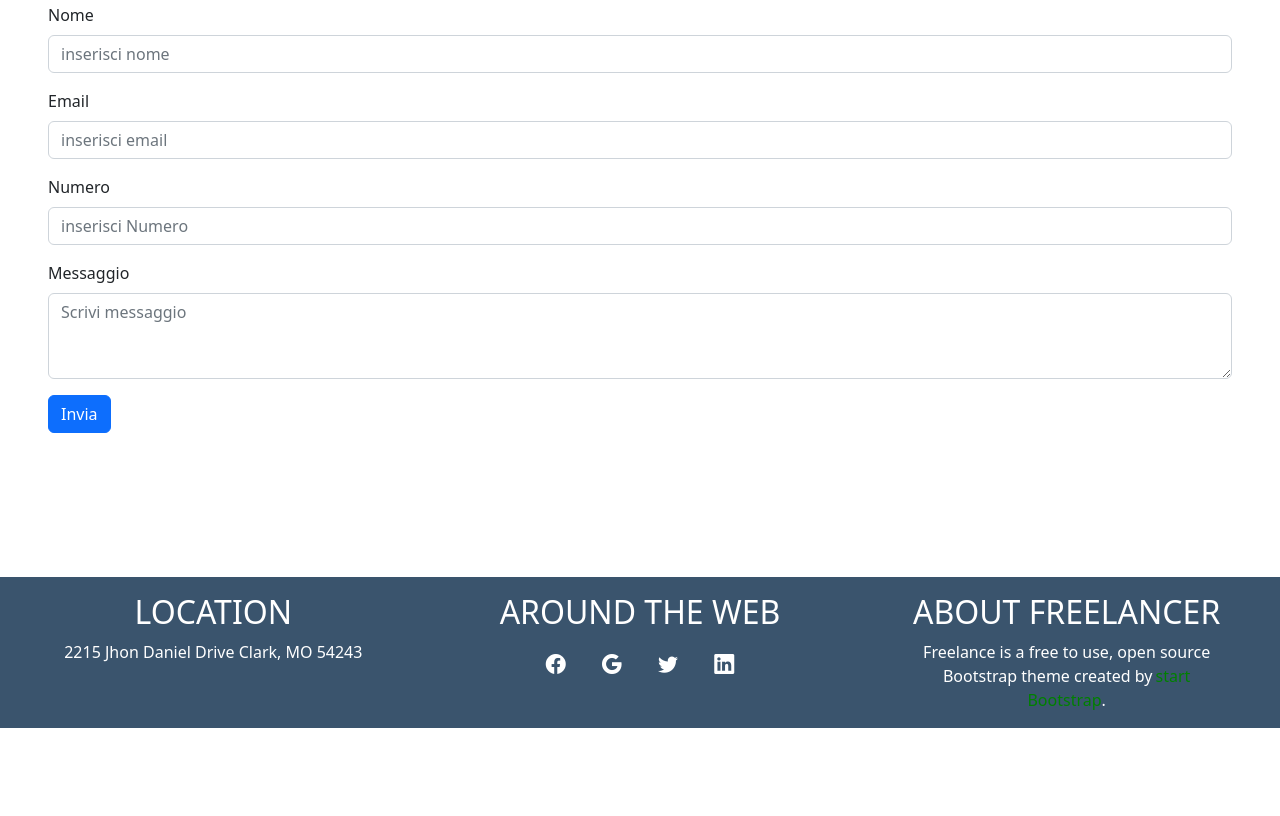
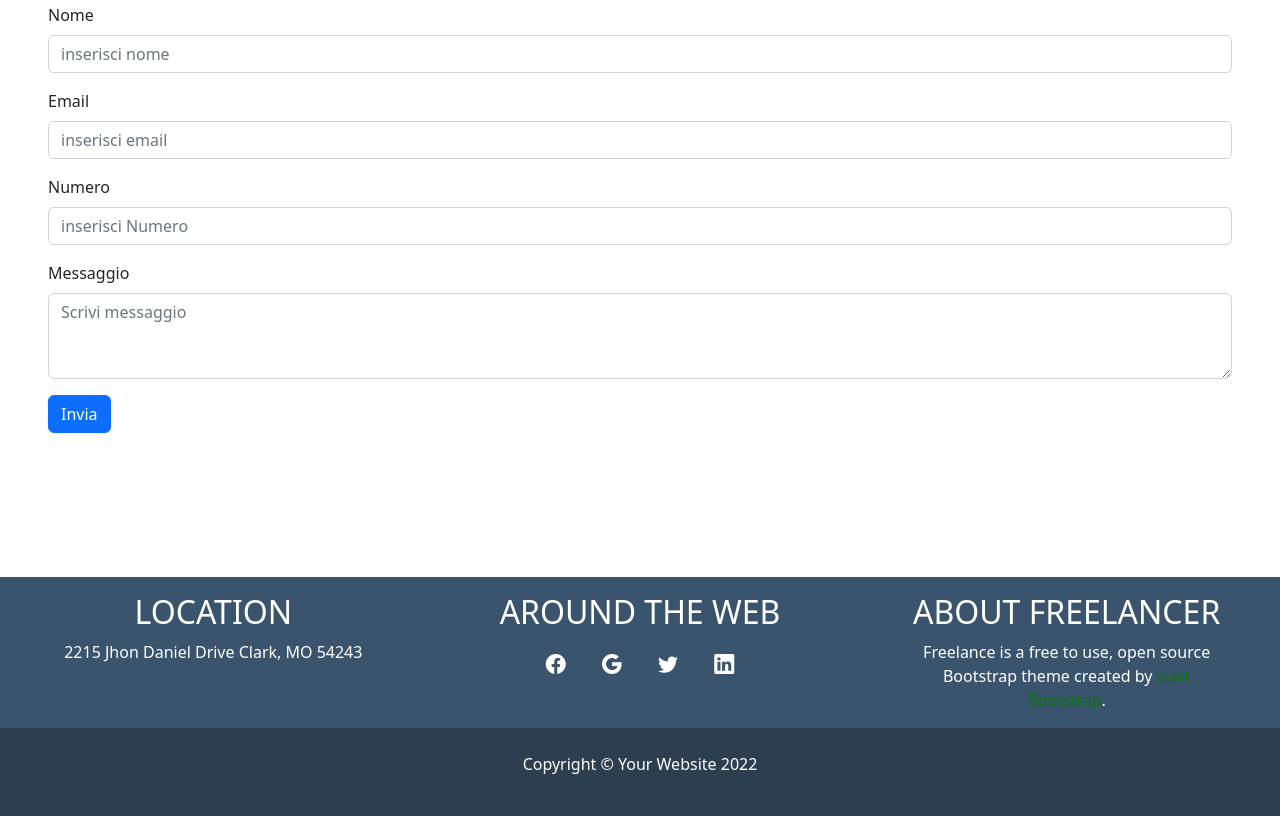
Before and after one commit to GabrielePagnotta/html-css-bootstrap-freelancer, a plain HTML site: page index.html in a window 1280 px wide. Shown: the part 2062-2878 px from the top of the page. Before the commit the page ends 2790 px from the top, so only its background shows below. Drawn offline with nearby package versions, Linux system fonts and the light colour scheme.

Commit message:
aggiunta secondo footer

```diff
--- a/assets/style.css
+++ b/assets/style.css
@@ -125,3 +125,7 @@ img {
 background-color: #3a546d;
 
 }
+
+.bg-footer-2{
+background-color: #2c3e50;
+}
--- a/index.html
+++ b/index.html
@@ -195,6 +195,10 @@
                                 id="txt-green">start<br>Bootstrap</span>.</p>
                     </div>
 
+                    <div class="col-12 bg-footer-2 text-center txt-wht p-4">
+                        <p>Copyright &#169; Your Website 2022</p>
+                    </div>
+
                 </div>
             </div>
         </div>
```
